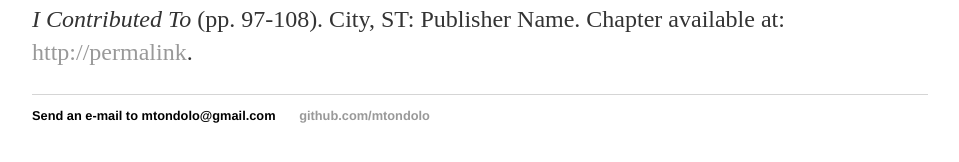
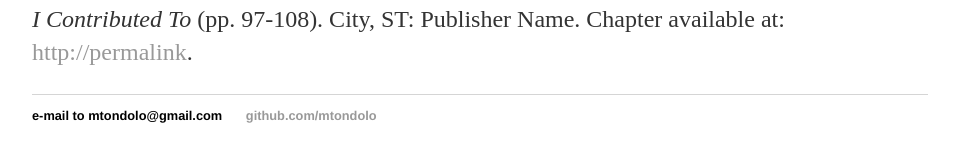
Before and after one commit to mtondolo/mtondolo.github.io, a Jekyll site: the page built from cv/index.html, in a window 1280 px wide. Shown: the part 423-585 px from the top of the page, without its empty margins (160-1119 px from the left). Built offline with Jekyll 4.4.1, drawn with Linux system fonts in a browser that asks for light colours.

Commit message:
Update default.html

```diff
--- a/_layouts/default.html
+++ b/_layouts/default.html
@@ -22,7 +22,7 @@
 			<footer>
 			<div class="contact">
 	    		<ul class="list-unstyled">
-				<li>Send an e-mail to <span class="obfuscate">mtondolo@gmail.com</span></li>
+				<li>e-mail to <span class="obfuscate">mtondolo@gmail.com</span></li>
 	        		<li><a href="https://github.com/mtondolo">github.com/mtondolo</a></li>
 			</ul>
 			</div>
```
